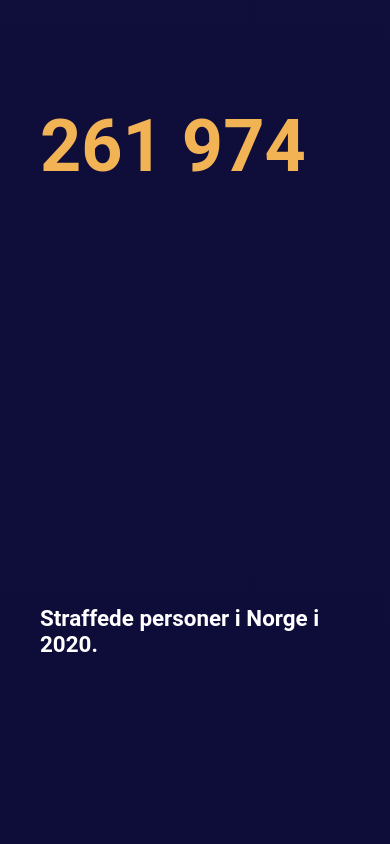
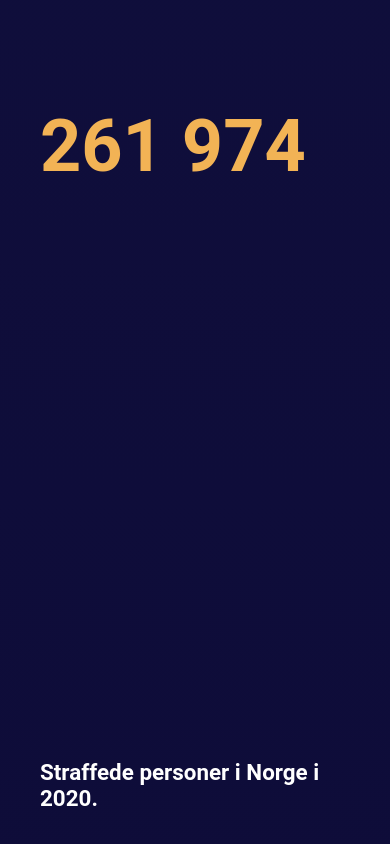
Before and after one commit to Webstep/domstol_landingpage, a Next.js app: page /Domstol in a window 390 px wide. Shown: the part 8461-9305 px from the top of the page. Built offline with nearby package versions, Linux system fonts and the light colour scheme; a web font is replaced by a local one.

Commit message:
fix stay seperated on scroll to next page

```diff
--- a/components/slides/domstol/NumberSlide/Number.module.scss
+++ b/components/slides/domstol/NumberSlide/Number.module.scss
@@ -47,6 +47,7 @@
         position: sticky;
         top: 300px;
         font-size: 4.5rem;
+        margin-bottom: 170px;
     }
 
     .text1 {
@@ -54,6 +55,7 @@
         font-size: 1.4rem;
         position: sticky;
         top: 380px;
+        margin-bottom: 120px;
     }
 
     .text2 {
@@ -65,7 +67,6 @@
 
     .extraheight {
         height: 400px;
-        width: 100vw;
     }
 
 
```
